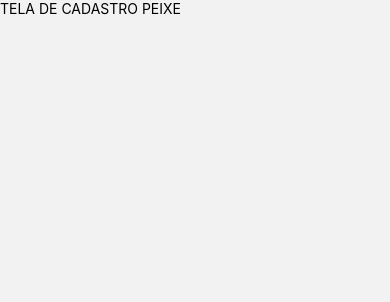
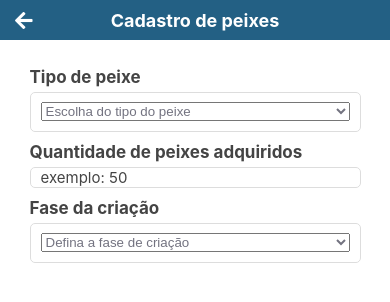
Before and after one commit to adrianoMendes-PA/MyApp, a React Native app: screen /RegisterPeixe in a window 390 px wide. Shown: the top 302 px of the page. Built offline with nearby package versions, Linux system fonts and the light colour scheme.

Commit message:
correção no InputPicker

```diff
--- a/src/components/Header/index.tsx
+++ b/src/components/Header/index.tsx
@@ -4,7 +4,7 @@ import {useNavigation} from '@react-navigation/native';
 import Icon from 'react-native-vector-icons/FontAwesome5';
 
 interface HeaderProps {
-  title: string; // Define o tipo da propriedade title
+  title: string;
 }
 
 export default ({title}: HeaderProps) => {
--- a/src/components/Header/style.tsx
+++ b/src/components/Header/style.tsx
@@ -3,7 +3,7 @@ import styled from 'styled-components/native';
 // Estilização do Header
 export const Header = styled.View`
   flex-direction: row;
-  height: 36px;
+  height: 40px;
   background-color: #236084;
   justify-content: center;
   align-items: center;
--- a/src/screens/Register/RegisterPeixe/index.tsx
+++ b/src/screens/Register/RegisterPeixe/index.tsx
@@ -1,10 +1,90 @@
-import React from 'react';
-import {Text} from 'react-native';
+/* eslint-disable react-native/no-inline-styles */
+import React, {useState} from 'react';
+import Header from '../../../components/Header';
+import {
+  Container,
+  ScrollView,
+  Label,
+  InputPicker,
+  ContainerForm,
+  Input,
+} from './style';
+import {Picker} from '@react-native-picker/picker';
 
 export default () => {
+  const peixeOptions = [
+    {key: 0, name: 'Escolha do tipo do peixe', value: 0},
+    {key: 1, name: 'Tambaqui', value: 1},
+    {key: 2, name: 'Tilápia', value: 2},
+  ];
+  const faseCriacaoOptions = [
+    {key: 0, name: 'Defina a fase de criação', value: 0},
+    {key: 1, name: 'Alevino', value: 1},
+    {key: 2, name: 'Recria', value: 2},
+    {key: 3, name: 'Engorda', value: 3},
+  ];
+
+  const [tipoPeixe, setTipoPeixe] = useState(peixeOptions[0].value);
+  const [quantPeixe, setQuantPeixe] = useState('');
+  const [faseCriacao, setFaseCriacao] = useState(faseCriacaoOptions[0].value);
+
   return (
     <>
-      <Text>TELA DE CADASTRO PEIXE</Text>
+      <Header title="Cadastro de peixes" />
+      <Container>
+        <ScrollView showsVerticalScrollIndicator={false}>
+          <ContainerForm>
+            {/* Tipo de Peixe */}
+            <Label>Tipo de peixe</Label>
+            <InputPicker>
+              <Picker
+                selectedValue={tipoPeixe}
+                style={{width: '100%', color: '#737380'}}
+                onValueChange={itemValue => {
+                  setTipoPeixe(itemValue);
+                }}>
+                {peixeOptions.map(item => (
+                  <Picker.Item
+                    key={item.key}
+                    label={item.name}
+                    value={item.value}
+                  />
+                ))}
+              </Picker>
+            </InputPicker>
+
+            {/* Quantidade de Peixes */}
+            <Label>Quantidade de peixes adquiridos</Label>
+            <Input
+              placeholder="exemplo: 50"
+              keyboardType="decimal-pad"
+              autoCapitalize="none"
+              autoCorrect={false}
+              value={quantPeixe}
+              onChangeText={setQuantPeixe}
+            />
+
+            {/* Fase da Criação */}
+            <Label>Fase da criação</Label>
+            <InputPicker>
+              <Picker
+                selectedValue={faseCriacao}
+                style={{width: '100%', color: '#737380'}}
+                onValueChange={itemValue => {
+                  setFaseCriacao(itemValue);
+                }}>
+                {faseCriacaoOptions.map(item => (
+                  <Picker.Item
+                    key={item.key}
+                    label={item.name}
+                    value={item.value}
+                  />
+                ))}
+              </Picker>
+            </InputPicker>
+          </ContainerForm>
+        </ScrollView>
+      </Container>
     </>
   );
 };
--- a/src/screens/Register/RegisterPeixe/style.tsx
+++ b/src/screens/Register/RegisterPeixe/style.tsx
@@ -0,0 +1,50 @@
+import styled from 'styled-components/native';
+import {Dimensions} from 'react-native';
+
+// Obtendo as dimensões da tela
+const {width, height} = Dimensions.get('window');
+
+// Estilização do Container
+export const Container = styled.SafeAreaView`
+  flex: 1;
+  background-color: #ffffff;
+  justify-content: center;
+  padding: ${height * 0.02}px ${width * 0.05}px;
+`;
+
+export const ScrollView = styled.ScrollView`
+  margin-bottom: 50px;
+`;
+
+export const ContainerForm = styled.View`
+  flex: 1;
+  padding: 10px;
+`;
+
+export const Label = styled.Text`
+  font-weight: bold;
+  color: #444;
+  margin-bottom: 5px;
+  font-size: 17px;
+`;
+
+export const Input = styled.TextInput`
+  border-width: 1.5px;
+  border-color: #ddd;
+  padding-horizontal: 10px;
+  font-size: 15px;
+  color: #444;
+  height: 40px;
+  border-radius: 5px;
+  margin-bottom: 10px;
+`;
+
+export const InputPicker = styled.View`
+  border-width: 1.5px;
+  border-color: #ddd;
+  border-radius: 5px;
+  margin-bottom: 10px;
+  padding: 0 10px;
+  height: 40px;
+  justify-content: center;
+`;
--- a/src/screens/Register/RegisterTanque/index.tsx
+++ b/src/screens/Register/RegisterTanque/index.tsx
@@ -166,7 +166,7 @@ export default () => {
             <InputPicker>
               <Picker
                 selectedValue={tipo_peixe}
-                style={{height: 36, width: '100%'}}
+                style={{width: '100%', color: '#737380'}}
                 onValueChange={itemValue => setTipoPeixe(itemValue)}>
                 <Picker.Item label="Selecione o tipo de peixe" value={null} />
                 {peixe.map(cr => {
--- a/src/screens/Register/RegisterTanque/style.tsx
+++ b/src/screens/Register/RegisterTanque/style.tsx
@@ -44,8 +44,9 @@ export const InputPicker = styled.View`
   border-color: #ddd;
   border-radius: 5px;
   margin-bottom: 10px;
+  padding: 0 10px;
+  height: 40px;
   justify-content: center;
-  align-items: center;
 `;
 
 export const ContainerBtn = styled.View`
```
